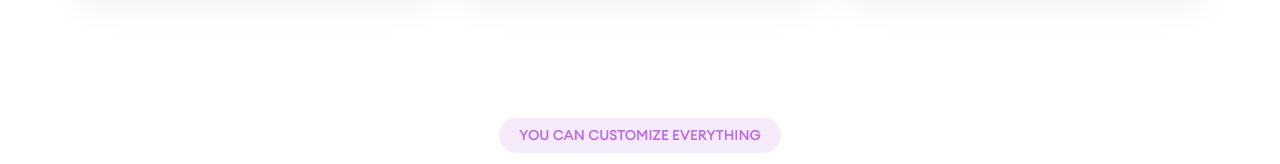
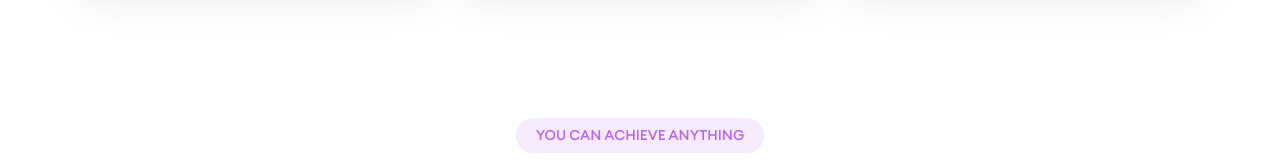
Before and after one commit to Jainam0401/Learning-space, a website: page index.html in a window 1280 px wide. Shown: the part 1958-2122 px from the top of the page. Drawn offline with Linux system fonts and the light colour scheme; files whose address does not match are found by name; a web font is replaced by a local one.

Commit message:
change from cutomize to achieve

```diff
--- a/index.html
+++ b/index.html
@@ -545,7 +545,7 @@
               <div class="col-lg-12">
                 <div class="section-title text-center">
                   <span class="subtitle bg-secondary-opacity"
-                    >You Can Customize Everything
+                    >You Can Achieve Anything
                   </span>
                   <h2 class="title">
                     Take your Studies to The
```
